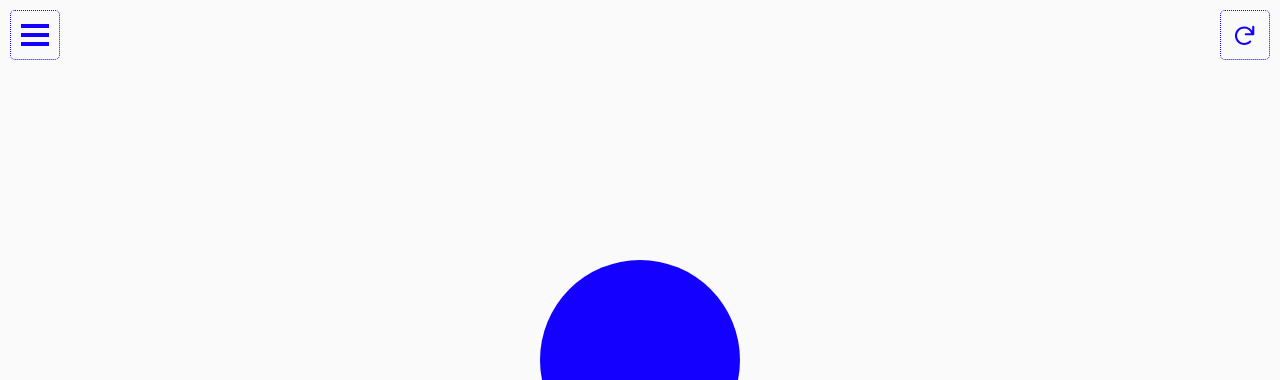
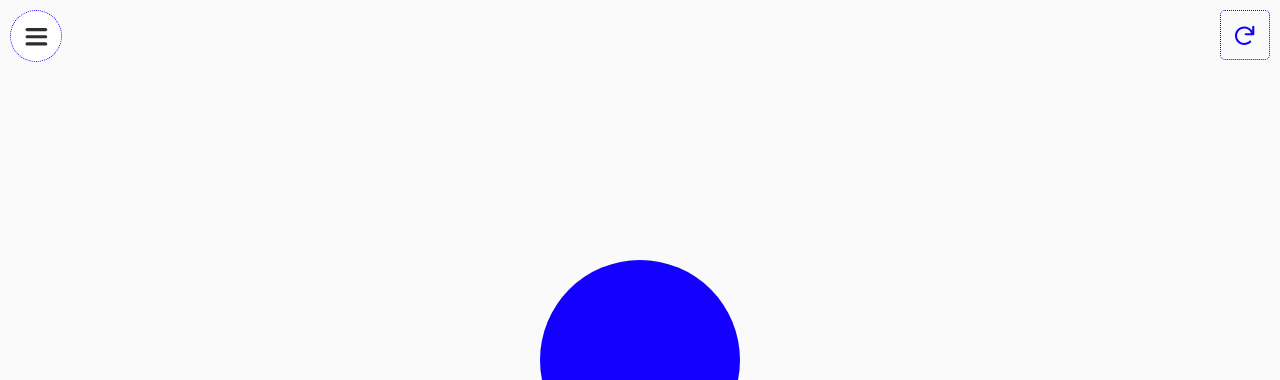
Before and after one commit to llevasseur/framer-motion, a React (Vite) app in the folder client/: page / in a window 1280 px wide. Shown: the top 380 px of the page. Built offline with nearby package versions, Linux system fonts and the light colour scheme.

Commit message:
add - dynamic nav template

```diff
--- a/client/src/App.jsx
+++ b/client/src/App.jsx
@@ -2,7 +2,7 @@
 import { useState, useEffect } from "react";
 import { Routes, Route, useLocation } from "react-router-dom";
 
-import Nav from "./components/Hamburger/Hamburger";
+import Nav from "./components/Nav/Nav";
 import Refresh from "./components/Refresh/Refresh";
 import HomePage from "./pages/HomePage/HomePage";
 import Footer from "./components/Footer/Footer";
--- a/client/src/components/Hamburger/Hamburger.jsx
+++ b/client/src/components/Hamburger/Hamburger.jsx
@@ -1,68 +1,44 @@
 import "./Hamburger.scss";
 import { motion } from "framer-motion";
-import { useState } from "react";
-import { Link } from "react-router-dom";
 
-const hamburger = {
-  rest: { scale: 1 },
-  hover: { scale: 1.1 },
-  pressed: { scale: 0.95 },
+const Path = (props) => {
+  return (
+    <motion.path
+      fill="transparent"
+      strokeWidth="3"
+      stroke="hsl(0, 0%, 18%)"
+      strokeLinecap="round"
+      {...props}
+    />
+  );
 };
 
-const Hamburger = ({ color, type }) => {
-  const [isOpen, setIsOpen] = useState(false);
-
-  const style = {
-    border: `1px dotted ${color}`,
-    borderRadius: "5px",
-  };
-
-  const lineStyle = {
-    backgroundColor: color,
-  };
-
-  const menuStyle = {
-    border: `1px solid ${color}`,
-    borderLeft: "none",
-  };
-
-  const toggleMenu = () => {
-    setIsOpen(!isOpen);
-  };
-
+const Hamburger = ({ toggle }) => {
   return (
-    <>
-      <motion.div
-        className="hamburger"
-        variants={hamburger}
-        onClick={toggleMenu}
-        initial="rest"
-        whileHover="hover"
-        whileTap="pressed"
-        style={style}
-      >
-        <div
-          className={`hamburger__icon ${isOpen ? "hamburger__icon--open" : ""}`}
-        >
-          <div className="hamburger__icon__line" style={lineStyle}></div>
-          <div className="hamburger__icon__line" style={lineStyle}></div>
-          <div className="hamburger__icon__line" style={lineStyle}></div>
-        </div>
-      </motion.div>
-      {isOpen && (
-        <div className="menu" style={menuStyle}>
-          <Link to="/" onClick={toggleMenu} className="menu__item">
-            Home
-          </Link>
-          <Link to="/circle" onClick={toggleMenu} className="menu__item">
-            Opacity Example
-          </Link>
-          <Link to="/square" onClick={toggleMenu} className="menu__item">
-            Tranformation Example
-          </Link>
-        </div>
-      )}
-    </>
+    <button onClick={toggle} className="hamburger">
+      <svg width="30" height="30" viewBox="0 0 29 29">
+        <Path
+          variants={{
+            closed: { d: "M 2 2.5 L 20 2.5" },
+            open: { d: "M 3 16.5 L 17 2.5" },
+          }}
+        />
+        <Path
+          d="M 2 9.423 L 20 9.423"
+          variants={{
+            closed: { opacity: 1 },
+            open: { opacity: 0 },
+          }}
+          transition={{ duration: 0.1 }}
+        />
+        <Path
+          variants={{
+            closed: { d: "M 2 16.346 L 20 16.346" },
+            open: { d: "M 3 2.5 L 17 16.346" },
+          }}
+        />
+      </svg>
+    </button>
   );
 };
 
--- a/client/src/components/Hamburger/Hamburger.scss
+++ b/client/src/components/Hamburger/Hamburger.scss
@@ -2,104 +2,28 @@
 @use "../../styles/mixins" as *;
 
 .hamburger {
-  @include flex(center, center);
+  position: absolute;
+  top: 19px;
+  left: 19px;
 
-  position: absolute;
-  top: 10px;
-  left: 10px;
+  width: 30px;
+  height: 30px;
 
-  width: 16px;
-  height: 16px;
+  @include tablet {
+    width: 50px;
+    height: 50px;
+    top: 18px;
+    left: 15px;
+  }
 
-  padding: 8px;
+  border-radius: 50%;
+  outline: none;
+  border: none;
+
+  -webkit-user-select: none;
+  -moz-user-select: none;
+  -ms-user-select: none;
 
   cursor: pointer;
-
-  z-index: 2;
-
-  @include tablet {
-    width: 32px;
-    height: 32px;
-  }
-
-  &__icon {
-    @include flex(space-around, center);
-    flex-direction: column;
-    width: 12px;
-    height: 12px;
-
-    @include tablet {
-      width: 28px;
-      height: 28px;
-    }
-
-    &__line {
-      width: 100%;
-      height: 2px;
-      transition: all 0.3s ease;
-
-      @include tablet {
-        height: 4px;
-      }
-    }
-
-    &--open &__line:nth-child(1) {
-      @include mobile {
-        $length: 2.5px;
-        transform: rotate(45deg) translate($length, $length);
-      }
-
-      @include tablet {
-        $length: 6px;
-        transform: rotate(45deg) translate($length, $length);
-      }
-    }
-
-    &--open &__line:nth-child(2) {
-      opacity: 0;
-    }
-
-    &--open &__line:nth-child(3) {
-      @include mobile {
-        $length: 3.1px;
-        transform: rotate(-45deg) translate($length, -$length);
-      }
-
-      @include tablet {
-        $length: 7.5px;
-        transform: rotate(-45deg) translate($length, -$length);
-      }
-    }
-  }
+  background: transparent;
 }
-
-.menu {
-  position: absolute;
-  top: 52px;
-  left: 0;
-
-  background-color: $white;
-  box-shadow: 0 2px 8px rgba(0, 0, 0, 0.1);
-
-  padding: 10px;
-  z-index: 5px;
-
-  @include tablet {
-    top: 64px;
-
-    padding: 20px;
-  }
-
-  &__item {
-    display: block;
-    margin: 10px 0;
-    text-decoration: none;
-    color: black;
-    z-index: 6;
-  }
-}
-
-.menu a:hover {
-  cursor: pointer;
-  color: $yellow;
-}
--- /dev/null
+++ b/client/src/components/Menu/Menu.jsx
@@ -0,0 +1,26 @@
+import "./Menu.scss";
+import { motion } from "framer-motion";
+import MenuItem from "../MenuItem/MenuItem";
+
+const variants = {
+  open: {
+    transition: { staggerChildren: 0.07, delayChildren: 0.2 },
+  },
+  closed: {
+    transition: { staggerChildren: 0.05, staggerDirection: -1 },
+  },
+};
+
+const itemIds = [0, 1, 2, 3, 4];
+
+const Menu = () => {
+  return (
+    <motion.ul variants={variants} className="menu-ul">
+      {itemIds.map((i) => (
+        <MenuItem i={i} key={i} />
+      ))}
+    </motion.ul>
+  );
+};
+
+export default Menu;
--- /dev/null
+++ b/client/src/components/Menu/Menu.scss
@@ -0,0 +1,10 @@
+@use "../../styles/variables" as *;
+@use "../../styles/mixins" as *;
+
+.menu-ul {
+  position: absolute;
+  top: 60px;
+  width: 230px;
+
+  padding: 25px;
+}
--- /dev/null
+++ b/client/src/components/MenuItem/MenuItem.jsx
@@ -0,0 +1,38 @@
+import "./MenuItem.scss";
+import { motion } from "framer-motion";
+
+const variants = {
+  open: {
+    y: 0,
+    opacity: 1,
+    transition: {
+      y: { stiffness: 1000, velocity: -100 },
+    },
+  },
+  closed: {
+    y: 50,
+    opacity: 0,
+    transition: {
+      y: { stiffness: 1000 },
+    },
+  },
+};
+
+const colors = ["#FF008C", "#D309E1", "#9C1AFF", "#7700FF", "#4400FF"];
+
+const MenuItem = ({ i }) => {
+  const style = { border: `2px solid ${colors[i]}` };
+  return (
+    <motion.li
+      className="menu-item"
+      variants={variants}
+      whileHover={{ scale: 1.1 }}
+      whileTap={{ scale: 0.95 }}
+    >
+      <div className="menu-item__icon-placeholder" style={style} />
+      <div className="menu-item__text-placeholder" style={style} />
+    </motion.li>
+  );
+};
+
+export default MenuItem;
--- /dev/null
+++ b/client/src/components/MenuItem/MenuItem.scss
@@ -0,0 +1,32 @@
+@use "../../styles/variables" as *;
+@use "../../styles/mixins" as *;
+
+.menu-item {
+  @include flex(center, center);
+
+  list-style: none;
+
+  margin-bottom: 20px;
+
+  cursor: pointer;
+
+  &__icon-placeholder {
+    flex: 20px 0;
+
+    width: 20px;
+    height: 20px;
+
+    margin-right: 20px;
+
+    border-radius: 50%;
+  }
+
+  &__text-placeholder {
+    flex: 1;
+
+    width: 200px;
+    height: 20px;
+
+    border-radius: 5px;
+  }
+}
--- /dev/null
+++ b/client/src/components/Nav/Nav.jsx
@@ -0,0 +1,95 @@
+import "./Nav.scss";
+import { motion, useCycle } from "framer-motion";
+import { useRef, useState, useEffect } from "react";
+import { useDimensions } from "../../hooks/useDimension";
+import Hamburger from "../Hamburger/Hamburger";
+import Menu from "../Menu/Menu";
+
+const debounce = (fn, ms) => {
+  let timer;
+  return (_) => {
+    clearTimeout(timer);
+    timer = setTimeout((_) => {
+      timer = null;
+      fn();
+    }, ms);
+  };
+};
+
+// TODO make responsive
+
+const Nav = ({ color, type }) => {
+  const [isOpen, toggleOpen] = useCycle(false, true);
+  const containerRef = useRef(null);
+  console.log(window.innerWidth);
+  const [isTablet, setIsTablet] = useState(
+    window.innerWidth >= 768 ? true : false
+  );
+
+  const boxStyle = {
+    border: `1px dotted ${color}`,
+    borderRadius: "5px",
+  };
+
+  const sidebar = {
+    open: {
+      top: 0,
+      left: 0,
+      width: isTablet ? 300 : 300,
+      height: "100vh",
+      borderRadius: "0%",
+      transition: {
+        type: "spring",
+        stiffness: 50,
+        restDelta: 0,
+        duration: 0.3,
+      },
+    },
+    closed: {
+      top: 10,
+      left: 10,
+      width: isTablet ? 50 : 40,
+      height: isTablet ? 50 : 40,
+      borderRadius: "50%",
+      transition: {
+        delay: 0.5,
+        type: "spring",
+        stiffness: 400,
+        damping: 40,
+      },
+    },
+  };
+
+  useEffect(() => {
+    const handleResize = () => {
+      setIsTablet(window.innerWidth >= 768);
+    };
+    const debouncedHandleResize = debounce(handleResize, 30);
+
+    window.addEventListener("resize", debouncedHandleResize);
+
+    return (_) => {
+      window.removeEventListener("resize", debouncedHandleResize);
+    };
+  }, []);
+  return (
+    <motion.nav
+      initial={false}
+      animate={isOpen ? "open" : "closed"}
+      custom={isTablet}
+      ref={containerRef}
+      className="nav"
+    >
+      <motion.div
+        key={`${isTablet}`}
+        className="nav__background"
+        variants={sidebar}
+        animate={isOpen ? sidebar.open : sidebar.closed}
+      />
+      <Menu />
+      <Hamburger isTablet={isTablet} toggle={() => toggleOpen()} />
+    </motion.nav>
+  );
+};
+
+export default Nav;
--- /dev/null
+++ b/client/src/components/Nav/Nav.scss
@@ -0,0 +1,18 @@
+@use "../../styles/variables" as *;
+@use "../../styles/mixins" as *;
+
+.nav {
+  @include flex(center, center);
+
+  max-width: 300px;
+
+  &__background {
+    position: absolute;
+    top: 10px;
+    left: 10px;
+    bottom: 0;
+    background: #fff;
+    border: 1px dotted $blue;
+    border-radius: 50%;
+  }
+}
--- /dev/null
+++ b/client/src/hooks/useDimension.jsx
@@ -0,0 +1,17 @@
+import { useEffect, useRef } from "react";
+
+// Naive implementation - in reality would want to attach
+// a window or resize listener. Also use state/layoutEffect instead of ref/effect
+// if this is important to know on initial client render;
+// It would be safer to return null for unmeasured states.
+
+export const useDimensions = (ref) => {
+  const dimensions = useRef({ width: 0, height: 0 });
+
+  useEffect(() => {
+    dimensions.current.width = ref.current.offsetWidth;
+    dimensions.current.height = ref.current.offsetHeight;
+  }, []);
+
+  return dimensions.current;
+};
--- a/client/src/main.jsx
+++ b/client/src/main.jsx
@@ -4,9 +4,7 @@
 import { BrowserRouter } from "react-router-dom";
 
 ReactDOM.createRoot(document.getElementById("root")).render(
-  <React.StrictMode>
-    <BrowserRouter>
-      <App />
-    </BrowserRouter>
-  </React.StrictMode>
+  <BrowserRouter>
+    <App />
+  </BrowserRouter>
 );
```
